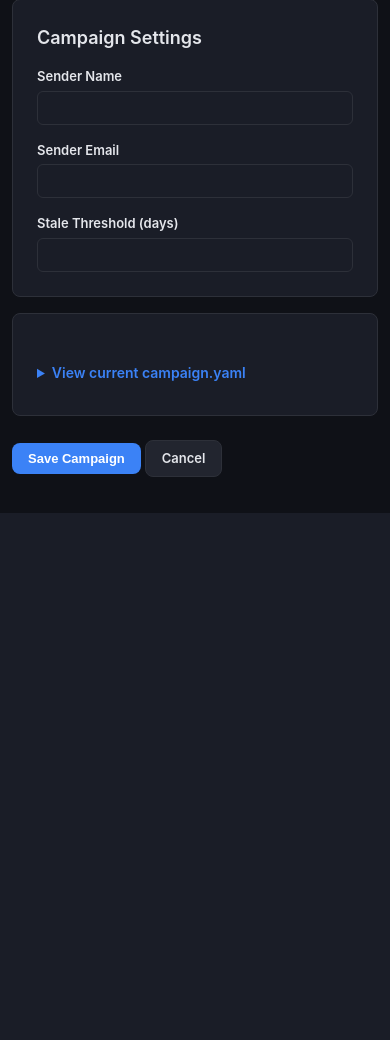
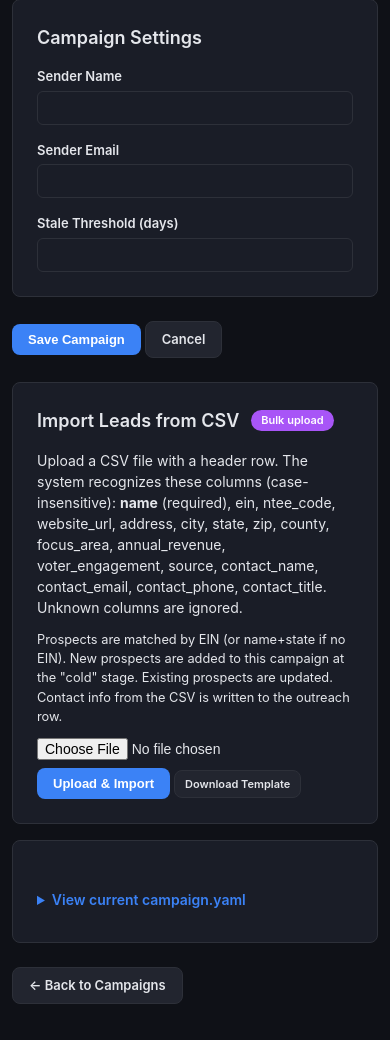
Before and after one commit to jhead12/agency-os, a FastAPI app: template web/templates/admin_campaign_detail.html in a window 390 px wide. Shown: the part 1718-2758 px from the top of the page. Before the commit the page ends 2231 px from the top, so only its background shows below. Run offline with FastAPI, Linux system fonts and the light colour scheme; the template is opened without the code that fills it, so the values that code supplies are empty; parts of the project's set-up code (start-up, migrations or seed data) failed here and were passed over; some libraries are stand-ins or nearby versions.

Commit message:
Add CSV lead import — upload CSV files to add leads to campaigns
Admin campaign detail page now has an 'Import Leads from CSV' section:

Features:
  - Upload any CSV with a header row — column names are matched
    case-insensitively with multiple accepted variants
  - Recognized columns: name (required), ein, ntee_code, website_url,
    address, city, state, zip, county, focus_area, annual_revenue,
    voter_engagement, source, contact_name, contact_email,
    contact_phone, contact_title
  - Prospects upserted by EIN (or name+state if no EIN)
  - New prospects added to campaign at 'cold' stage
  - Existing prospects updated with new data
  - Contact info from CSV written to outreach row
  - 'Download Template' button generates a blank CSV with correct headers
  - Success/error message shows import counts (new/updated/skipped)
  - Audit log records who imported what

Verified:
  - Uploaded 3-row test CSV → 'Imported 3 new, updated 0, skipped 0'
  - Re-uploaded with updated email → 'Imported 0 new, updated 1, skipped 0'
  - Template download returns correct CSV headers
  - Contact info correctly written to outreach rows
  - Source preserved from CSV column, defaults to 'csv_upload'

```diff
--- a/core/access.py
+++ b/core/access.py
@@ -125,6 +125,8 @@ ROUTE_RULES: dict[str, str] = {
     "GET /admin/campaigns": OWNER,
     "GET /admin/campaigns/{campaign_slug}": OWNER,
     "POST /admin/campaigns/{campaign_slug}": OWNER,
+    "POST /admin/campaigns/{campaign_slug}/import-csv": OWNER,
+    "GET /admin/campaigns/{campaign_slug}/import-template": OWNER,
     "GET /plugins": "campaigns.view",
     "POST /plugins/u9itus_voter_guide/test": "portals.manage",
     "GET /mail-templates": "templates.view",
--- a/web/app.py
+++ b/web/app.py
@@ -36,7 +36,7 @@ from urllib.parse import quote, urlsplit, urlencode
 PROJECT_ROOT = Path(__file__).resolve().parent.parent
 sys.path.insert(0, str(PROJECT_ROOT))
 
-from fastapi import FastAPI, Request, Query, HTTPException, Form, Depends
+from fastapi import FastAPI, Request, Query, HTTPException, Form, Depends, UploadFile, File
 from fastapi.responses import HTMLResponse, RedirectResponse, JSONResponse
 from fastapi.staticfiles import StaticFiles
 from fastapi.templating import Jinja2Templates
@@ -2187,6 +2187,220 @@ async def admin_campaign_update(
     return _back("/admin/campaigns", msg=f"Updated campaign '{campaign.name}'.")
 
 
+# ── CSV Lead Import ─────────────────────────────────────────────────
+
+# Maps CSV column headers (case-insensitive) to Prospect model fields.
+# Multiple header variants are accepted for each field.
+_CSV_FIELD_MAP = {
+    "name": ["name", "organization", "organization name", "org", "company"],
+    "ein": ["ein", "tax id", "tax_id"],
+    "ntee_code": ["ntee", "ntee_code", "ntee code", "category"],
+    "website_url": ["website", "website_url", "url", "domain"],
+    "address": ["address", "street", "address1", "address_1", "street_address"],
+    "city": ["city"],
+    "state": ["state", "st"],
+    "zip": ["zip", "zip_code", "zipcode", "postal", "postal_code"],
+    "county": ["county"],
+    "focus_area": ["focus_area", "focus area", "focus", "category"],
+    "annual_revenue": ["annual_revenue", "annual revenue", "revenue", "income"],
+    "voter_engagement": ["voter_engagement", "voter engagement"],
+    "source": ["source", "lead_source", "lead source"],
+    "source_url": ["source_url", "source url", "referral", "ref"],
+    # Outreach-level contact info (goes on the outreach row, not prospect)
+    "contact_name": ["contact_name", "contact", "contact name", "first name", "firstname"],
+    "contact_email": ["contact_email", "email", "contact email", "e-mail"],
+    "contact_phone": ["contact_phone", "phone", "contact phone", "telephone", "tel"],
+    "contact_title": ["contact_title", "contact title", "title", "position"],
+}
+
+
+def _parse_csv_headers(headers: list[str]) -> dict[str, int]:
+    """Map CSV column headers to field names. Returns {field: col_index}."""
+    mapping = {}
+    normalized = [h.strip().lower() for h in headers]
+    for field, variants in _CSV_FIELD_MAP.items():
+        for i, col in enumerate(normalized):
+            if col in variants and field not in mapping:
+                mapping[field] = i
+    return mapping
+
+
+@app.post("/admin/campaigns/{campaign_slug}/import-csv")
+async def import_csv_leads(
+    request: Request,
+    campaign_slug: str,
+    file: UploadFile = File(...),
+):
+    """Upload a CSV file of leads and add them to a campaign.
+
+    Accepts any CSV with a header row. Recognized columns (case-insensitive):
+    name, organization, ein, ntee, website, address, city, state, zip,
+    county, focus_area, annual_revenue, voter_engagement, source,
+    contact_name, contact_email, contact_phone, contact_title
+
+    Minimum required: name (and state recommended for dedup).
+
+    Prospects are upserted (matched by EIN or name+state). If the prospect
+    is new to this campaign, an outreach row is created at 'cold' stage.
+    Contact info from the CSV is written to the outreach row.
+    """
+    if not _same_origin(request):
+        return _back("/admin/campaigns", error="Cross-site request blocked.")
+
+    # Find campaign
+    campaigns = get_campaigns()
+    campaign = next((c for c in campaigns if c.db_name == campaign_slug), None)
+    if not campaign:
+        return _back("/admin/campaigns", error=f"Campaign '{campaign_slug}' not found.")
+
+    # Read and parse the CSV
+    import csv as _csv
+    import io
+
+    raw = await file.read()
+    if not raw:
+        return _back(f"/admin/campaigns/{campaign_slug}", error="Empty file.")
+
+    try:
+        text = raw.decode("utf-8-sig")  # handles BOM
+    except UnicodeDecodeError:
+        try:
+            text = raw.decode("latin-1")
+        except Exception:
+            return _back(f"/admin/campaigns/{campaign_slug}", error="Could not decode file. Use UTF-8.")
+
+    reader = _csv.reader(io.StringIO(text))
+    rows = list(reader)
+    if len(rows) < 2:
+        return _back(f"/admin/campaigns/{campaign_slug}", error="CSV needs a header row and at least one data row.")
+
+    field_map = _parse_csv_headers(rows[0])
+    if "name" not in field_map:
+        return _back(
+            f"/admin/campaigns/{campaign_slug}",
+            error="CSV must have a 'name' or 'organization' column.",
+        )
+
+    db = get_db()
+    from core.models import Prospect
+    import json as _json
+
+    campaign_id = db.get_campaign_id(campaign.db_name) or db.upsert_campaign(campaign.db_name, str(campaign.config_dir))
+
+    imported = 0
+    updated = 0
+    skipped = 0
+    errors = []
+
+    for row_idx, row in enumerate(rows[1:], start=2):
+        if not row or all(not c.strip() for c in row):
+            skipped += 1
+            continue
+
+        def get(field):
+            idx = field_map.get(field)
+            if idx is None or idx >= len(row):
+                return ""
+            return row[idx].strip()
+
+        org_name = get("name")
+        if not org_name:
+            skipped += 1
+            continue
+
+        # Parse annual_revenue as int
+        rev_str = get("annual_revenue").replace(",", "").replace("$", "")
+        try:
+            annual_revenue = int(rev_str) if rev_str else None
+        except ValueError:
+            annual_revenue = None
+
+        # Parse voter_engagement as bool
+        ve_str = get("voter_engagement").lower()
+        voter_engagement = ve_str in ("1", "true", "yes", "y")
+
+        prospect = Prospect(
+            name=org_name,
+            ein=get("ein") or None,
+            ntee_code=get("ntee_code") or None,
+            website_url=get("website_url") or None,
+            address=get("address") or None,
+            city=get("city") or None,
+            state=get("state") or None,
+            zip=get("zip") or None,
+            county=get("county") or None,
+            focus_area=get("focus_area") or None,
+            annual_revenue=annual_revenue,
+            voter_engagement=voter_engagement,
+            source=get("source") or "csv_upload",
+            source_url=get("source_url") or None,
+            metadata={},
+        )
+
+        try:
+            prospect_id = db.upsert_prospect(prospect)
+            # Check if this was an insert or update
+            existing = db.conn.execute(
+                "SELECT created_at, updated_at FROM prospects WHERE id = ?",
+                (prospect_id,),
+            ).fetchone()
+            is_new = existing and existing["created_at"] == existing["updated_at"]
+
+            # Create outreach row for this campaign
+            outreach_id = db.upsert_outreach(prospect_id, campaign_id)
+
+            # If CSV has contact info, update the outreach row
+            contact_name = get("contact_name")
+            contact_email = get("contact_email")
+            contact_phone = get("contact_phone")
+            contact_title = get("contact_title")
+            if contact_name or contact_email or contact_phone:
+                db.update_outreach(outreach_id, {
+                    "contact_name": contact_name,
+                    "contact_email": contact_email,
+                    "contact_phone": contact_phone,
+                    "contact_title": contact_title,
+                })
+
+            if is_new:
+                imported += 1
+            else:
+                updated += 1
+        except Exception as exc:
+            errors.append(f"Row {row_idx}: {exc}")
+            skipped += 1
+
+    db.audit(
+        current_user(request),
+        "csv_import",
+        "campaign",
+        campaign.db_name,
+        {"file": file.filename, "imported": imported, "updated": updated, "skipped": skipped, "errors": errors[:10]},
+    )
+
+    msg = f"Imported {imported} new, updated {updated} existing, skipped {skipped}."
+    if errors:
+        msg += f" {len(errors)} error(s): {errors[0]}"
+    return _back(f"/admin/campaigns/{campaign_slug}", msg=msg)
+
+
+@app.get("/admin/campaigns/{campaign_slug}/import-template")
+async def download_csv_template():
+    """Download a blank CSV template with the recognized column headers."""
+    from fastapi.responses import PlainTextResponse
+    headers = [
+        "name", "ein", "ntee_code", "website_url", "address",
+        "city", "state", "zip", "county", "focus_area",
+        "annual_revenue", "voter_engagement", "source",
+        "contact_name", "contact_email", "contact_phone", "contact_title",
+    ]
+    return PlainTextResponse(
+        ",".join(headers) + "\n",
+        media_type="text/csv",
+        headers={"Content-Disposition": "attachment; filename=lead_import_template.csv"},
+    )
+
+
 @app.get("/healthz")
 async def healthz():
     return {"ok": True}
--- a/web/templates/admin_campaign_detail.html
+++ b/web/templates/admin_campaign_detail.html
@@ -202,6 +202,47 @@
     </div>
 </div>
 
+<div style="margin: 1.5rem 0;">
+    <button type="submit" class="btn">Save Campaign</button>
+    <a href="/admin/campaigns" class="btn btn-secondary">Cancel</a>
+</div>
+
+</form>
+
+{# ── CSV Lead Import ── #}
+<div class="campaign-section">
+    <div class="campaign-header">
+        <h2>Import Leads from CSV</h2>
+        <span class="badge badge-product">Bulk upload</span>
+    </div>
+    <p style="color: var(--muted-foreground); font-size: 0.875rem; margin-bottom: 12px;">
+        Upload a CSV file with a header row. The system recognizes these columns (case-insensitive):
+        <strong>name</strong> (required), ein, ntee_code, website_url, address, city, state, zip,
+        county, focus_area, annual_revenue, voter_engagement, source, contact_name, contact_email,
+        contact_phone, contact_title. Unknown columns are ignored.
+    </p>
+    <p style="color: var(--muted-foreground); font-size: 0.8rem; margin-bottom: 12px;">
+        Prospects are matched by EIN (or name+state if no EIN). New prospects are added to this
+        campaign at the "cold" stage. Existing prospects are updated. Contact info from the CSV
+        is written to the outreach row.
+    </p>
+    <div style="display: flex; gap: 12px; align-items: flex-start; flex-wrap: wrap;">
+        <form method="post" action="/admin/campaigns/{{ campaign.db_name }}/import-csv" enctype="multipart/form-data" id="csv-import-form">
+            <input type="file" name="file" accept=".csv,text/csv" required
+                   style="margin-bottom: 8px; font-size: 0.875rem;">
+            <br>
+            <button type="submit" class="btn">Upload & Import</button>
+            <a href="/admin/campaigns/{{ campaign.db_name }}/import-template" class="btn btn-sm btn-secondary">Download Template</a>
+        </form>
+    </div>
+    {% if request.query_params.get('msg') %}
+    <div class="alert alert-success" style="margin-top: 12px;">{{ request.query_params.get('msg') }}</div>
+    {% endif %}
+    {% if request.query_params.get('error') %}
+    <div class="alert alert-error" style="margin-top: 12px;">{{ request.query_params.get('error') }}</div>
+    {% endif %}
+</div>
+
 {# ── Current YAML ── #}
 <div class="campaign-section">
     <details class="yaml-viewer">
@@ -211,10 +252,7 @@
 </div>
 
 <div style="margin: 1.5rem 0;">
-    <button type="submit" class="btn">Save Campaign</button>
-    <a href="/admin/campaigns" class="btn btn-secondary">Cancel</a>
+    <a href="/admin/campaigns" class="btn btn-secondary">← Back to Campaigns</a>
 </div>
 
-</form>
-
 {% endblock %}
```
